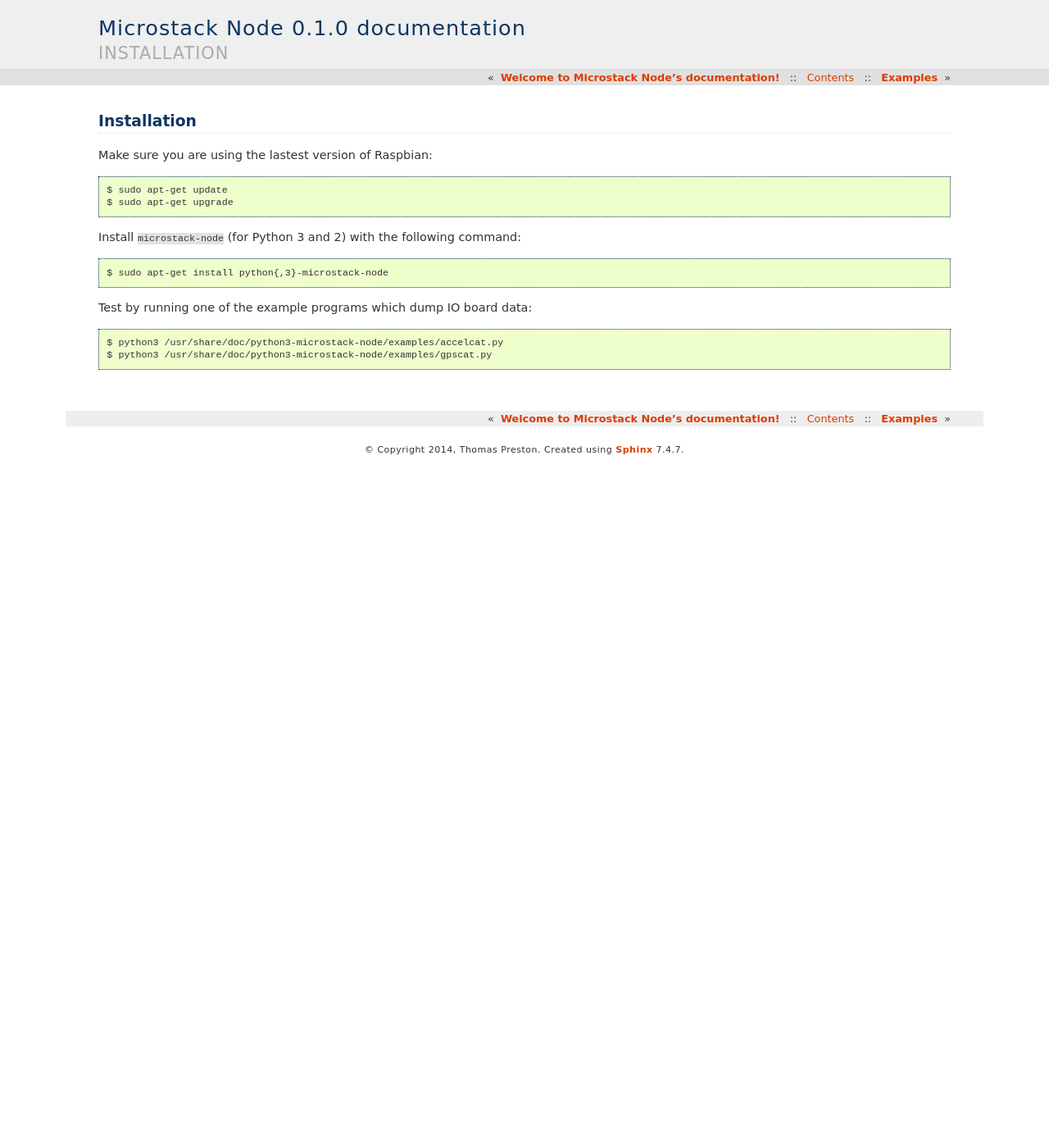
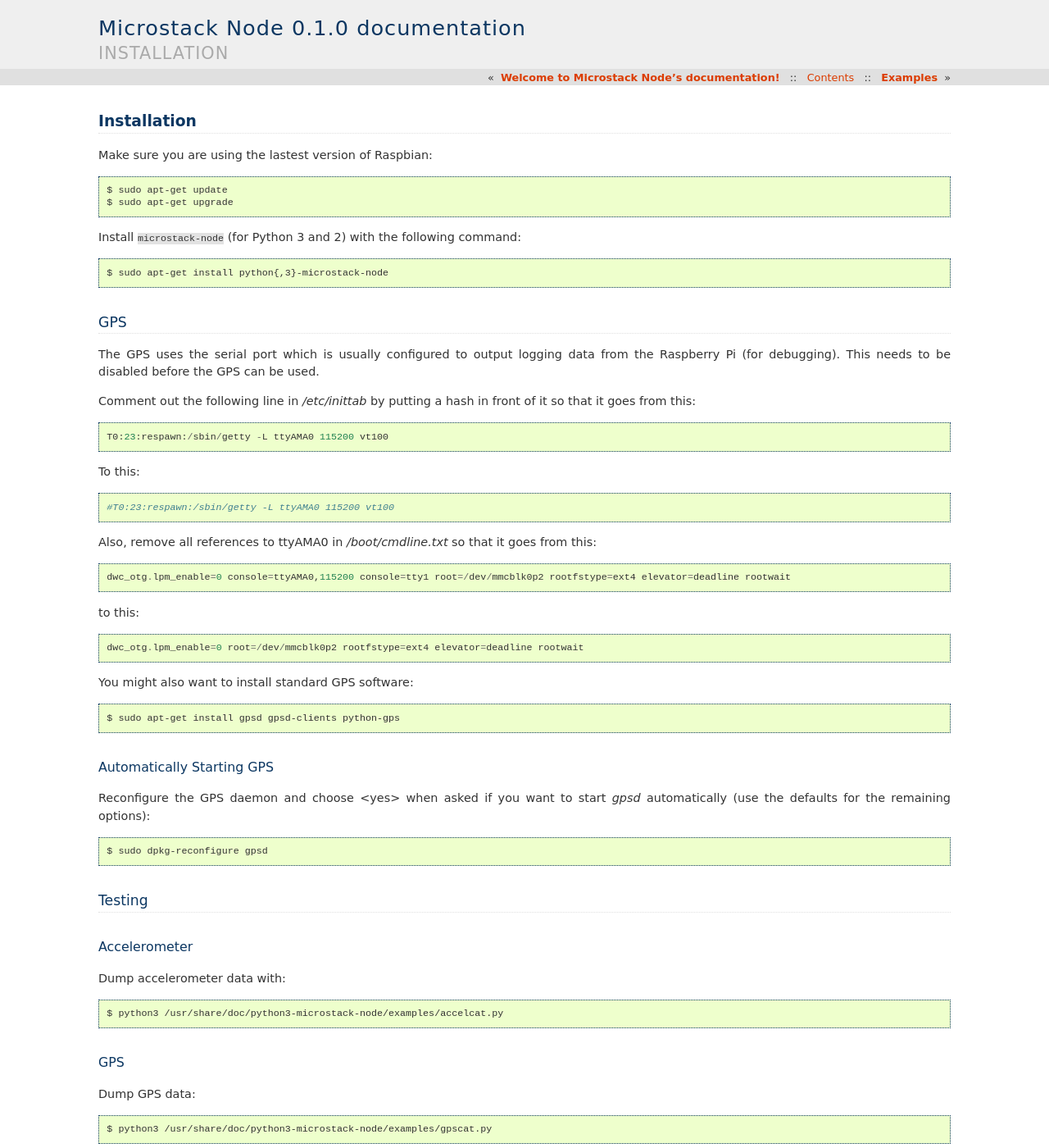
Before and after one commit to microstack-IoT/python3-microstacknode, a Sphinx documentation site: the page built from docs/installation.rst, in a window 1280 px wide and 1400 px high. Shown: the whole window at 82% size. Built offline with Sphinx 7.4.7, drawn with Linux system fonts in a browser that asks for light colours; some of the changed text lies outside the part shown.

Commit message:
fixed a couple of bugs with gps, added more docs

```diff
--- a/docs/installation.rst
+++ b/docs/installation.rst
@@ -6,11 +6,64 @@ Make sure you are using the lastest version of Raspbian::
     $ sudo apt-get update
     $ sudo apt-get upgrade
 
-Install ``microstack-node`` (for Python 3 and 2) with the following command::
+Install ``microstack-node`` (for Python 3 and 2) with the following
+command::
 
     $ sudo apt-get install python{,3}-microstack-node
 
-Test by running one of the example programs which dump IO board data::
+GPS
+===
+The GPS uses the serial port which is usually configured to output logging
+data from the Raspberry Pi (for debugging). This needs to be disabled
+before the GPS can be used.
+
+Comment out the following line in `/etc/inittab` by putting a hash in
+front of it so that it goes from this::
+
+    T0:23:respawn:/sbin/getty -L ttyAMA0 115200 vt100
+
+To this::
+
+    #T0:23:respawn:/sbin/getty -L ttyAMA0 115200 vt100
+
+Also, remove all references to ttyAMA0 in `/boot/cmdline.txt` so that it
+goes from this::
+
+    dwc_otg.lpm_enable=0 console=ttyAMA0,115200 console=tty1 root=/dev/mmcblk0p2 rootfstype=ext4 elevator=deadline rootwait
+
+to this::
+
+    dwc_otg.lpm_enable=0 root=/dev/mmcblk0p2 rootfstype=ext4 elevator=deadline rootwait
+
+You might also want to install standard GPS software::
+
+    $ sudo apt-get install gpsd gpsd-clients python-gps
+
+Automatically Starting GPS
+--------------------------
+Reconfigure the GPS daemon and choose <yes> when asked if you want to
+start `gpsd` automatically (use the defaults for the remaining options)::
+
+    $ sudo dpkg-reconfigure gpsd
+
+Testing
+=======
+Accelerometer
+-------------
+Dump accelerometer data with::
 
     $ python3 /usr/share/doc/python3-microstack-node/examples/accelcat.py
+
+GPS
+---
+Dump GPS data::
+
     $ python3 /usr/share/doc/python3-microstack-node/examples/gpscat.py
+
+or::
+
+    $ sudo gpsd /dev/ttyAMA0 -F /var/run/gpsd.sock
+
+or::
+
+    $ cgps -s
```
Also changed, not shown: docs/example.rst (+26 -6 lines), 1 other file.
